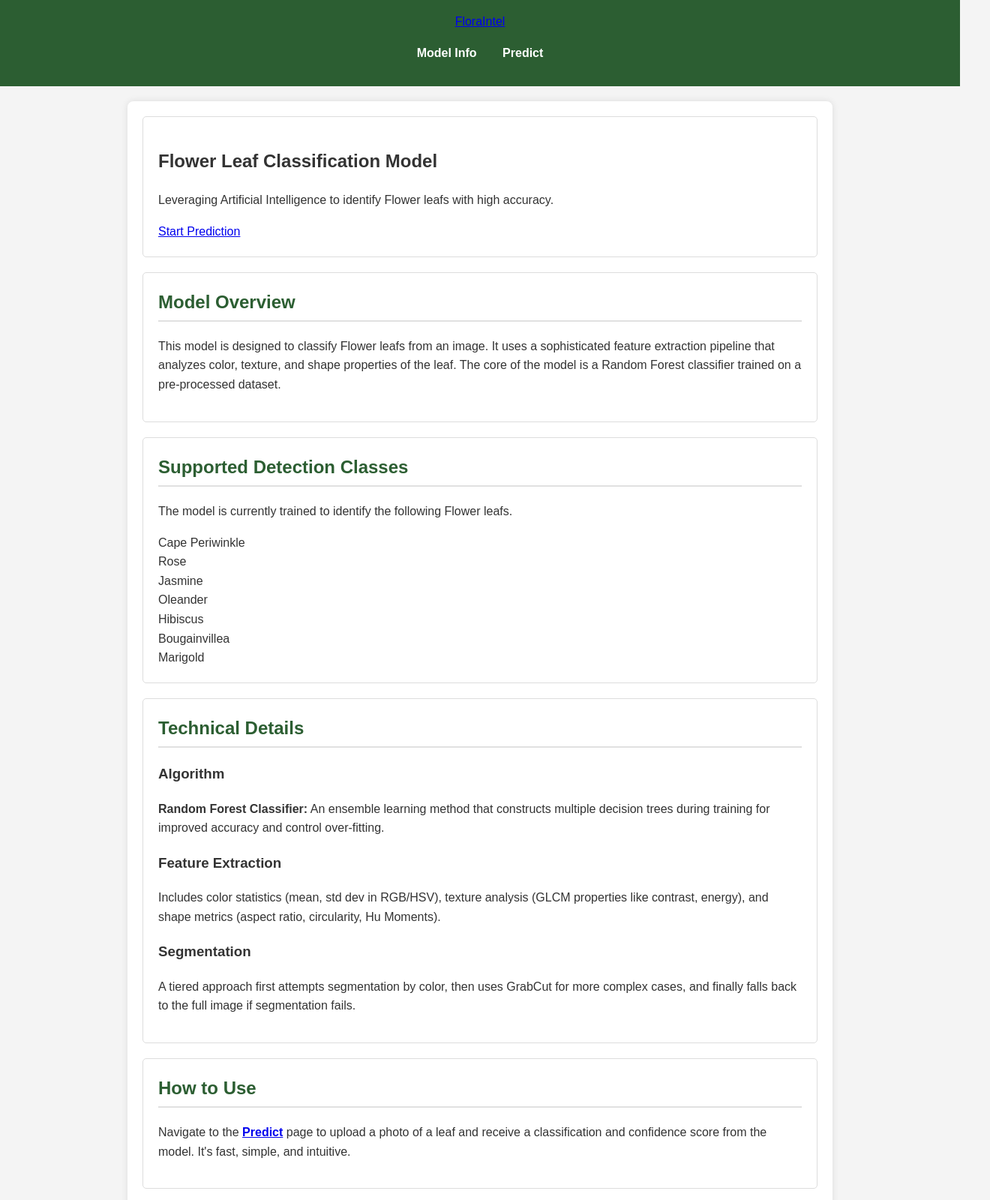
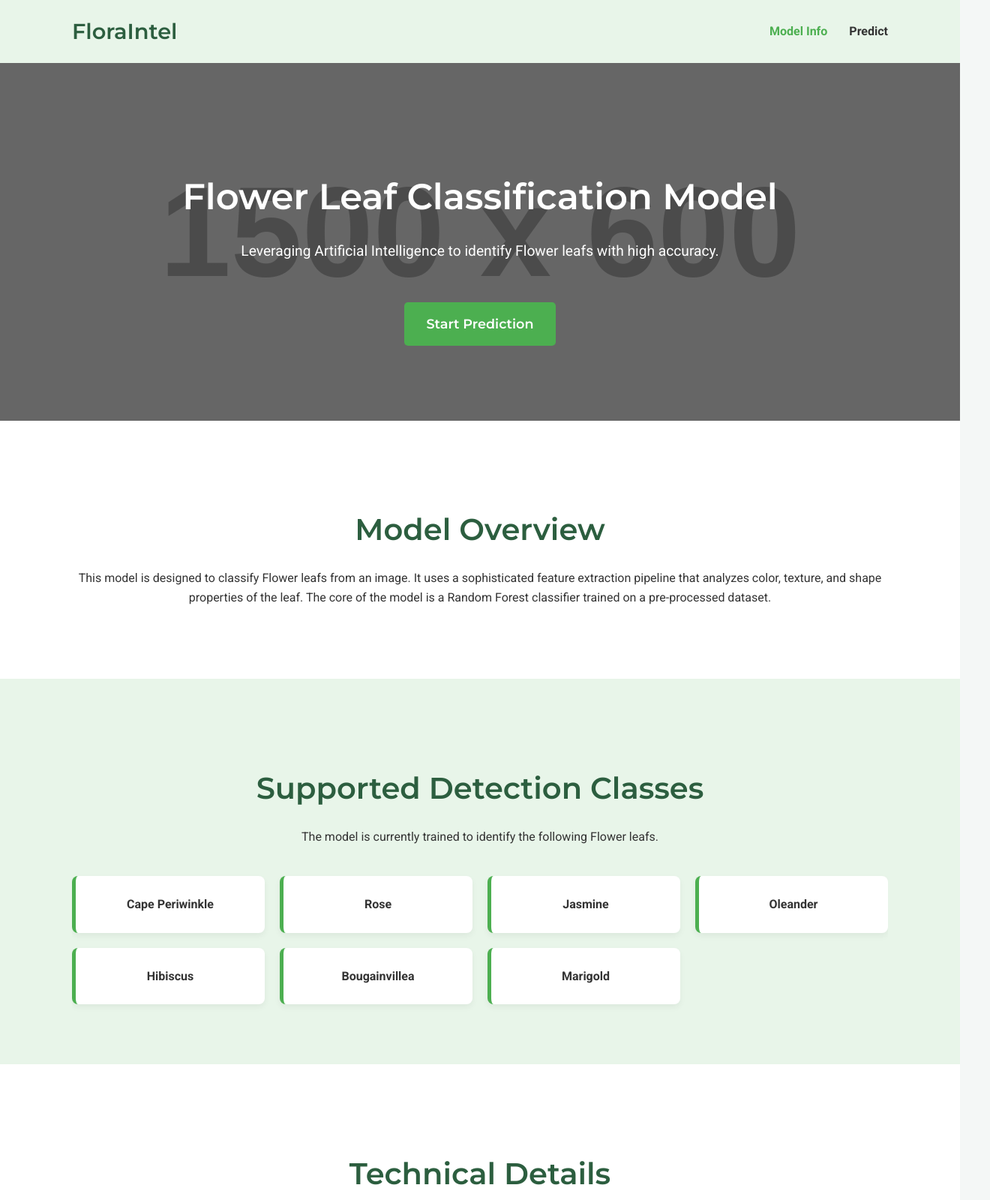
Before and after one commit to ksadotra/Flower_leaf_predictor, a plain HTML site: page docs/index.html in a window 1280 px wide. Shown: the top 1600 px of the page at 75% size, 1320 px wide, since content can reach past the window. Drawn offline with Linux system fonts and the light colour scheme; placeholder pictures from the web are drawn by us.

Commit message:
Update style.css

```diff
--- a/docs/style.css
+++ b/docs/style.css
@@ -1,102 +1,287 @@
+/* General Body Styles */
 body {
-    font-family: Arial, sans-serif;
+    font-family: 'Roboto', sans-serif;
     margin: 0;
-    padding: 0;
-    background-color: #f4f4f4;
+    background-color: #f4f7f6;
     color: #333;
     line-height: 1.6;
 }
 
-header {
-    background-color: #2c5e32;
-    color: #fff;
-    padding: 1rem 0;
-    text-align: center;
+.container {
+    width: 85%;
+    margin: auto;
+    overflow: hidden;
+    padding: 20px 0;
 }
 
-header h1 {
-    margin: 0;
+/* Header and Navigation */
+header {
+    background-color: #e8f5e9; /* Light green to match technical details */
+    color: #333;
+    padding: 1.2rem 0;
+    position: sticky;
+    top: 0;
+    z-index: 1000;
+}
+
+nav {
+    display: flex;
+    justify-content: space-between; /* This pushes logo and nav links to opposite ends */
+    align-items: center;
+    width: 85%;
+    margin: auto;
+}
+
+nav .logo {
+    font-family: 'Montserrat', sans-serif;
+    font-size: 1.8rem;
+    font-weight: 600;
+    color: #2c5e3f; /* Dark Green */
+    text-decoration: none;
 }
 
 nav ul {
     list-style: none;
+    margin: 0;
     padding: 0;
 }
 
 nav ul li {
     display: inline;
-    margin: 0 15px;
+    margin-left: 25px;
 }
 
-nav ul li a {
+nav a {
+    color: #333;
+    text-decoration: none;
+    font-weight: bold;
+    font-size: 1rem;
+    transition: color 0.3s ease-in-out;
+}
+
+nav a.active, nav a:hover {
+    color: #4CAF50; /* Vibrant Green */
+}
+
+/* Hero Section */
+.hero {
+    background: linear-gradient(rgba(0, 0, 0, 0.5), rgba(0, 0, 0, 0.5)), url('https://via.placeholder.com/1500x600.png?text=Healthy+Leaves') no-repeat center center/cover;
     color: #fff;
+    padding: 100px 0;
+    text-align: center;
+}
+
+.hero-content {
+    max-width: 800px;
+    margin: auto;
+}
+
+.hero h1 {
+    font-family: 'Montserrat', sans-serif;
+    font-size: 3rem;
+    margin-bottom: 1rem;
+}
+
+.hero .subtitle {
+    font-size: 1.2rem;
+    margin-bottom: 2rem;
+}
+
+.cta-button {
+    font-family: 'Montserrat', sans-serif;
+    background-color: #4CAF50;
+    color: white;
+    padding: 15px 30px;
     text-decoration: none;
+    border-radius: 5px;
+    font-size: 1.1rem;
+    font-weight: bold;
+    transition: background-color 0.3s;
+    border: none;
+    cursor: pointer;
+    display: inline-block;
+    margin-top: 20px;
+}
+
+.cta-button:hover {
+    background-color: #45a049;
+}
+
+/* Info Sections */
+.info-section {
+    padding: 60px 0;
+    text-align: center;
+    background-color: #ffffff;
+}
+
+.info-section-alt {
+    padding: 60px 0;
+    text-align: center;
+    background-color: #e8f5e9; /* Light Green */
+}
+
+.info-section h2, .info-section-alt h2 {
+    font-family: 'Montserrat', sans-serif;
+    font-size: 2.5rem;
+    margin-bottom: 20px;
+    color: #2c5e3f;
+}
+
+/* --- NEW STYLES for Classes Section --- */
+.classes-grid {
+    display: grid;
+    grid-template-columns: repeat(auto-fit, minmax(250px, 1fr));
+    gap: 20px;
+    margin-top: 40px;
+    text-align: center;
+}
+
+.class-card {
+    background: #ffffff;
+    padding: 25px;
+    border-radius: 8px;
+    box-shadow: 0 4px 8px rgba(0,0,0,0.05);
+    font-weight: bold;
+    color: #333;
+    transition: transform 0.3s, box-shadow 0.3s, color 0.3s;
+    border-left: 5px solid #4CAF50;
+}
+
+.class-card:hover {
+    transform: translateY(-5px);
+    box-shadow: 0 6px 12px rgba(0,0,0,0.1);
+    color: #2c5e3f;
+}
+/* --- END OF NEW STYLES --- */
+
+
+/* Details Grid for Technical Section */
+.details-grid {
+    display: grid;
+    grid-template-columns: repeat(auto-fit, minmax(300px, 1fr));
+    gap: 30px;
+    margin-top: 30px;
+    text-align: left;
+}
+
+.detail-card {
+    background: #ffffff;
+    padding: 30px;
+    border-radius: 8px;
+    box-shadow: 0 4px 8px rgba(0,0,0,0.1);
+    transition: transform 0.3s, box-shadow 0.3s;
+}
+
+.detail-card:hover {
+    transform: translateY(-10px);
+    box-shadow: 0 8px 16px rgba(0,0,0,0.2);
+}
+
+.detail-card h3 {
+    font-family: 'Montserrat', sans-serif;
+    color: #4CAF50;
+    margin-top: 0;
+}
+
+#how-to-use a {
+    color: #4CAF50;
+    font-weight: bold;
+    text-decoration: none;
+}
+
+#how-to-use a:hover {
+    text-decoration: underline;
+}
+
+/* --- Styles for Predict Page --- */
+#prediction-section {
+    padding: 60px 0;
+}
+
+.prediction-card {
+    background: #ffffff;
+    padding: 40px;
+    border-radius: 8px;
+    box-shadow: 0 4px 15px rgba(0,0,0,0.1);
+    max-width: 800px;
+    margin: auto;
+    text-align: center;
+}
+
+.prediction-card h2 {
+    font-family: 'Montserrat', sans-serif;
+    color: #2c5e3f;
+    margin-top: 0;
+}
+
+.upload-area {
+    border: 2px dashed #4CAF50;
+    border-radius: 8px;
+    padding: 40px;
+    margin: 20px 0;
+    background-color: #e8f5e9;
+    transition: background-color 0.3s;
+}
+
+.upload-area:hover {
+    background-color: #dcedc8;
+}
+
+.upload-label {
+    cursor: pointer;
+    font-weight: bold;
+    color: #2c5e3f;
+    font-size: 1.1rem;
+}
+
+#results-container {
+    display: grid;
+    grid-template-columns: 1fr;
+    gap: 20px;
+    margin-top: 30px;
+    text-align: left;
+}
+
+.result-box {
+    background: #f4f7f6;
+    padding: 20px;
+    border-radius: 8px;
+}
+
+.result-box h3 {
+    margin-top: 0;
+    color: #4CAF50;
+    font-family: 'Montserrat', sans-serif;
+}
+
+.result-box img {
+    max-width: 100%;
+    height: auto;
+    border-radius: 5px;
+    margin-top: 10px;
+}
+
+#resultText {
+    font-size: 1.2rem;
     font-weight: bold;
 }
 
-main {
-    padding: 20px;
-    max-width: 900px;
-    margin: 20px auto;
-    background-color: #fff;
-    box-shadow: 0 0 10px rgba(0, 0, 0, 0.1);
-    border-radius: 8px;
+/* Footer */
+footer {
+    background: #333;
+    color: #fff;
+    text-align: center;
+    padding: 20px 0;
+    margin-top: 60px;
 }
 
-section {
-    margin-bottom: 20px;
-    padding: 20px;
-    border: 1px solid #ddd;
-    border-radius: 5px;
+/* Responsive Design */
+@media(max-width: 768px) {
+    .hero h1 {
+        font-size: 2.5rem;
+    }
+
+    #results-container {
+        grid-template-columns: 1fr;
+    }
 }
-
-h2 {
-    color: #2c5e32;
-    border-bottom: 2px solid #e0e0e0;
-    padding-bottom: 5px;
-    margin-top: 0;
-}
-
-#imageUpload {
-    margin-bottom: 15px;
-}
-
-#predictButton {
-    background-color: #28a745;
-    color: #fff;
-    padding: 12px 20px;
-    border: none;
-    border-radius: 5px;
-    cursor: pointer;
-    font-size: 1rem;
-    transition: background-color 0.3s;
-}
-
-#predictButton:hover {
-    background-color: #218838;
-}
-
-#imagePreviewContainer, #predictionResult, #segmentedImageContainer {
-    margin-top: 20px;
-    padding: 15px;
-    background-color: #e9ecef;
-    border-radius: 5px;
-}
-
-#imagePreview, #segmentedImage {
-    border: 1px solid #ddd;
-    padding: 5px;
-    background-color: #fff;
-    border-radius: 4px;
-}
-
-footer {
-    text-align: center;
-    padding: 20px;
-    background-color: #333;
-    color: #fff;
-    position: relative;
-    bottom: 0;
-    width: 100%;
-    margin-top: 30px;
-}
```
